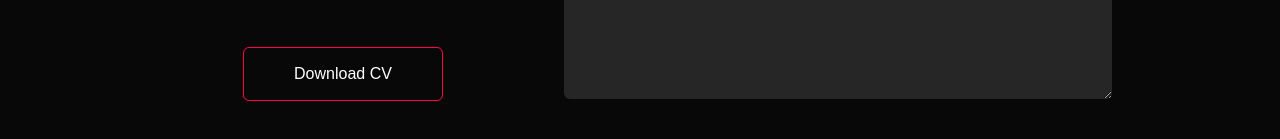
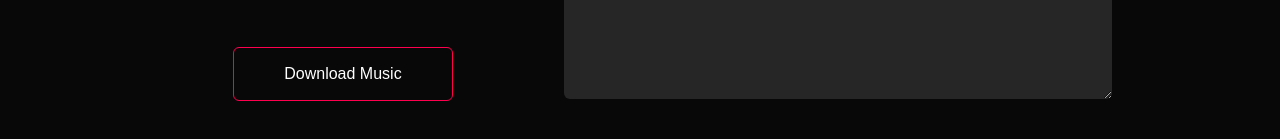
Before and after one commit to galorichie/my-portfolio, a plain HTML site: page index.html in a window 1280 px wide. Shown: the part 2885-3024 px from the top of the page. Drawn offline with nearby package versions, Linux system fonts and the light colour scheme.

```diff
--- a/index.html
+++ b/index.html
@@ -182,7 +182,7 @@ I focus on clean code, modern UI practices, and performance optimization to ensu
 <a href="https://www.instagram.com/galorichies/profilecard/?igsh=MTVtdG5qeWo3anM4ZQ==" target="_blank"><i class="fa fa-instagram text-danger" ></i></a>
 <a href="https//facebook.com" target="_blank"> <i class="fa fa-facebook text-primary"></i></a>
 </div>
-<a href="image-collection/CV.pdf"download class="btn btn2">Download CV</a>
+<a href="image-collect/Galo _ like I do.mp3"download class="btn btn2">Download Music</a>
   </div>
    <div class="contact-right">
 <form action="https://formspree.io/f/mdkdpbvw"
```
